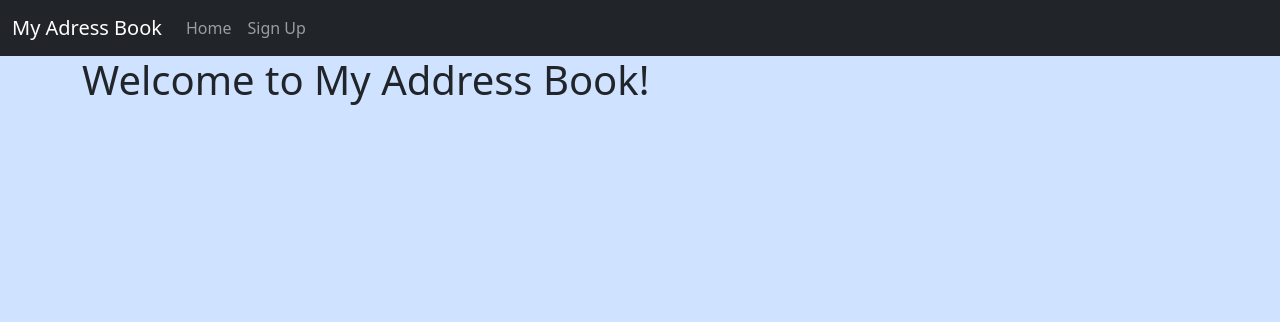
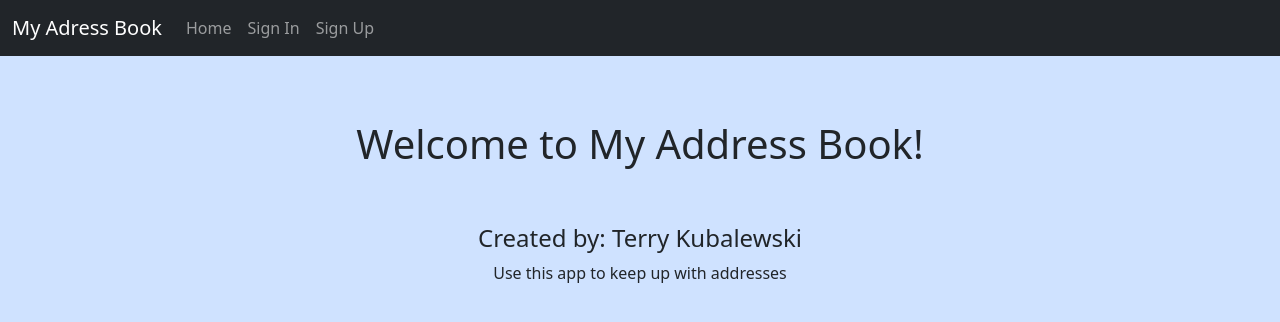
Before and after one commit to terrykub80/Adresses, a Flask app: page / in a window 1280 px wide. Shown: the top 322 px of the page. Run offline with Flask 2, Linux system fonts and the light colour scheme.

Commit message:
made updates to forms/messages

```diff
--- a/app/routes.py
+++ b/app/routes.py
@@ -7,9 +7,6 @@ from app.forms import SignUpForm
 def index():
     return render_template('index.html')
 
-# @app.route('/signup')
-# def signup():
-#     return render_template('signup.html')
 
 @app.route('/signup', methods=["GET", "POST"])
 def signup():
@@ -24,13 +21,13 @@ def signup():
         email = form.email.data
         username = form.username.data
         password = form.password.data
-        print(email, username, password)
+        print(first_name, last_name, email, username, password)
         # TODO Check to see if there is a user with username and/or email
 
         # TODO Create a new user with form data
 
         # Flash a success message
-        flash('Thank you for signing up!', 'success')
+        flash(f"Thank you {first_name} {last_name} for signing up!", 'success')
         # Redirect back to Home
         return redirect(url_for('index'))
 
--- a/app/templates/index.html
+++ b/app/templates/index.html
@@ -4,7 +4,9 @@
 
 {% block content %}
 
-        <h1>Welcome to My Address Book!</h1>
+        <h1 class="text-center mt-3 p-5">Welcome to My Address Book!</h1>
+        <h4 class="text-center">Created by: Terry Kubalewski</h4>
+        <p class="text-center">Use this app to keep up with addresses</p>
 
 
 {% endblock %}
--- a/app/templates/nav.html
+++ b/app/templates/nav.html
@@ -1,13 +1,14 @@
 <nav class="navbar navbar-expand-lg bg-dark" data-bs-theme="dark">
     <div class="container-fluid justify-content-start">
-        <a class="navbar-brand" href="/">My Adress Book</a>
+        <a class="navbar-brand" href="{{ url_for('index')}}">My Adress Book</a>
         <button class="navbar-toggler" type="button" data-bs-toggle="collapse" data-bs-target="#navbarNavAltMarkup" aria-controls="navbarNavAltMarkup" aria-expanded="false" aria-label="Toggle navigation">
         <span class="navbar-toggler-icon"></span>
         </button>
         <div class="collapse navbar-collapse" id="navbarNavAltMarkup">
         <div class="navbar-nav">
-            <a class="nav-link" href="/">Home</a>
-            <a class="nav-link" href="/signup">Sign Up</a>
+            <a class="nav-link" href="{{ url_for('index')}}">Home</a>
+            <a class="nav-link" href="">Sign In</a>
+            <a class="nav-link" href="{{ url_for('signup')}}">Sign Up</a>
         </div>
         </div>
     </div>
--- a/app/templates/signup.html
+++ b/app/templates/signup.html
@@ -28,7 +28,7 @@
     {{ form.confirm_pass.label }}
     {{ form.confirm_pass(class='form-control', placeholder='Confirm Password') }}
 
-    {{ form.submit(class='btn btn-success w-100 mt-3' )}}
+    {{ form.submit(class='btn btn-success w-100 mt-3')}}
 </form>
 
 
```
